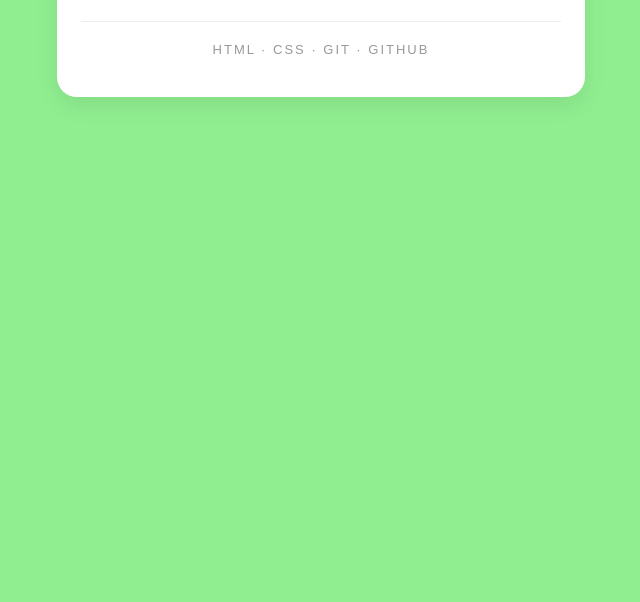
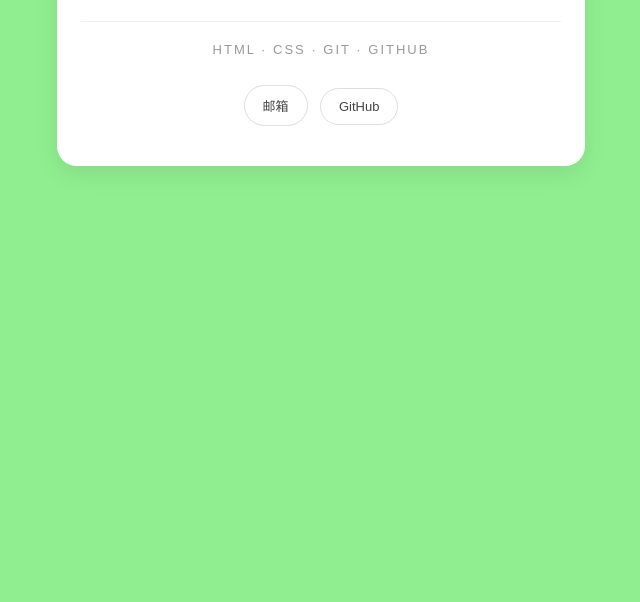
Before and after one commit to chaojikun666/first-hub, a plain HTML site: page index.html in a window 1280 px wide. Shown: the part 198-800 px from the top of the page, without its empty margins (319-959 px from the left). Drawn offline with Linux system fonts and the light colour scheme.

Commit message:
feat:增加邮箱与github链接，加悬停效果

```diff
--- a/index.html
+++ b/index.html
@@ -40,6 +40,28 @@
             padding-top: 20px;
             border-top: 1px solid #eeeeee;
         }
+
+        .contact {
+            margin-top: 28px;
+        }
+
+        .contact a {
+            display: inline-block;
+            margin: 0 4px;
+            padding: 10px 18px;
+            font-size: 13px;
+            color: #444444;
+            text-decoration: none;
+            border: 1px solid #dddddd;
+            border-radius: 999px;
+            transition: all 0.2s;
+        }
+
+        .contact a:hover {
+            color: #ffffff;
+            background-color: #1a1a1a;
+            border-color: #1a1a1a;
+        }
     </style>
 </head>
 <body>
@@ -47,6 +69,10 @@
         <h1>炒鸡坤</h1>
         <p class="role">前端初学者 · 正在做人生第一个网页</p>
         <p class="skills">HTML · CSS · GIT · GITHUB</p>
+        <div class="contact">
+            <a href="mailto:你的邮箱@example.com">邮箱</a>
+            <a href="https://github.com/chaojikun666" target="_blank">GitHub</a>
+        </div>
     </div>
 </body>
 </html>
```
